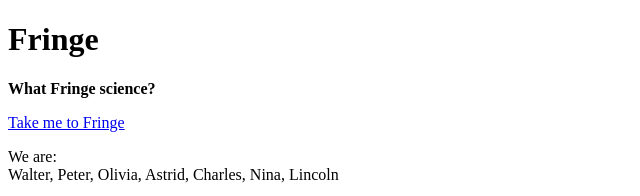
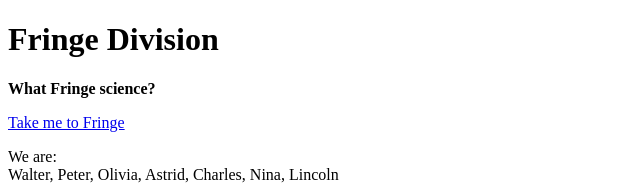
Before and after one commit to ajklavin/Fringe, a plain HTML site: page test.html in a window 1280 px wide. Shown: the top 196 px of the page, without its empty margins (0-640 px from the left). Drawn offline with Linux system fonts and the light colour scheme.

Commit message:
added "division"

```diff
--- a/test.html
+++ b/test.html
@@ -4,7 +4,7 @@
 	<title>AJ's Fringe Tribute</title>
 </head>
 <body>
-	<h1>Fringe</h1>
+	<h1>Fringe Division</h1>
 	<p><b>What Fringe science?</b></p>
 	<a href="https://en.wikipedia.org/wiki/Fringe_(TV_series)" target="_blank" title="take me to google">Take me to Fringe</a>
 	<p>We are:<br>
```
